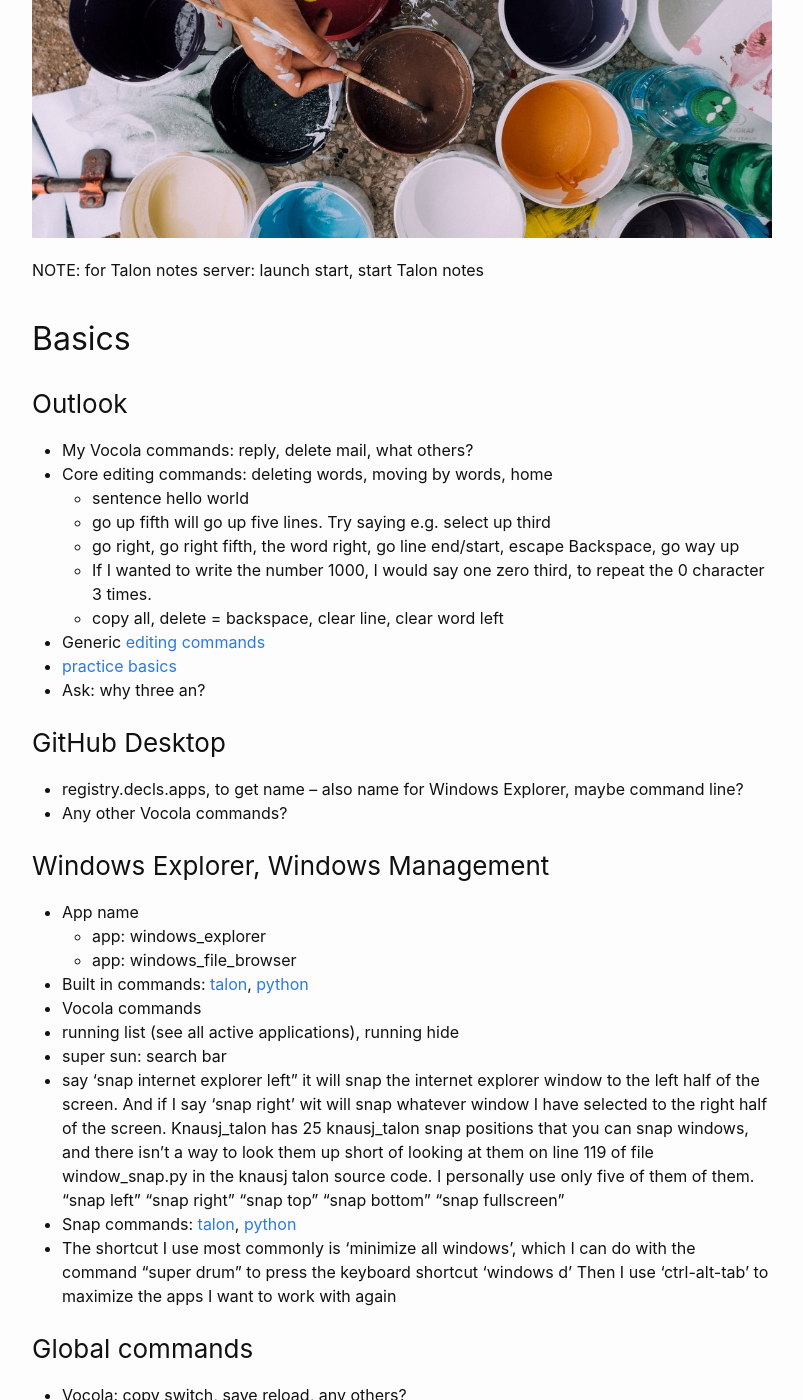
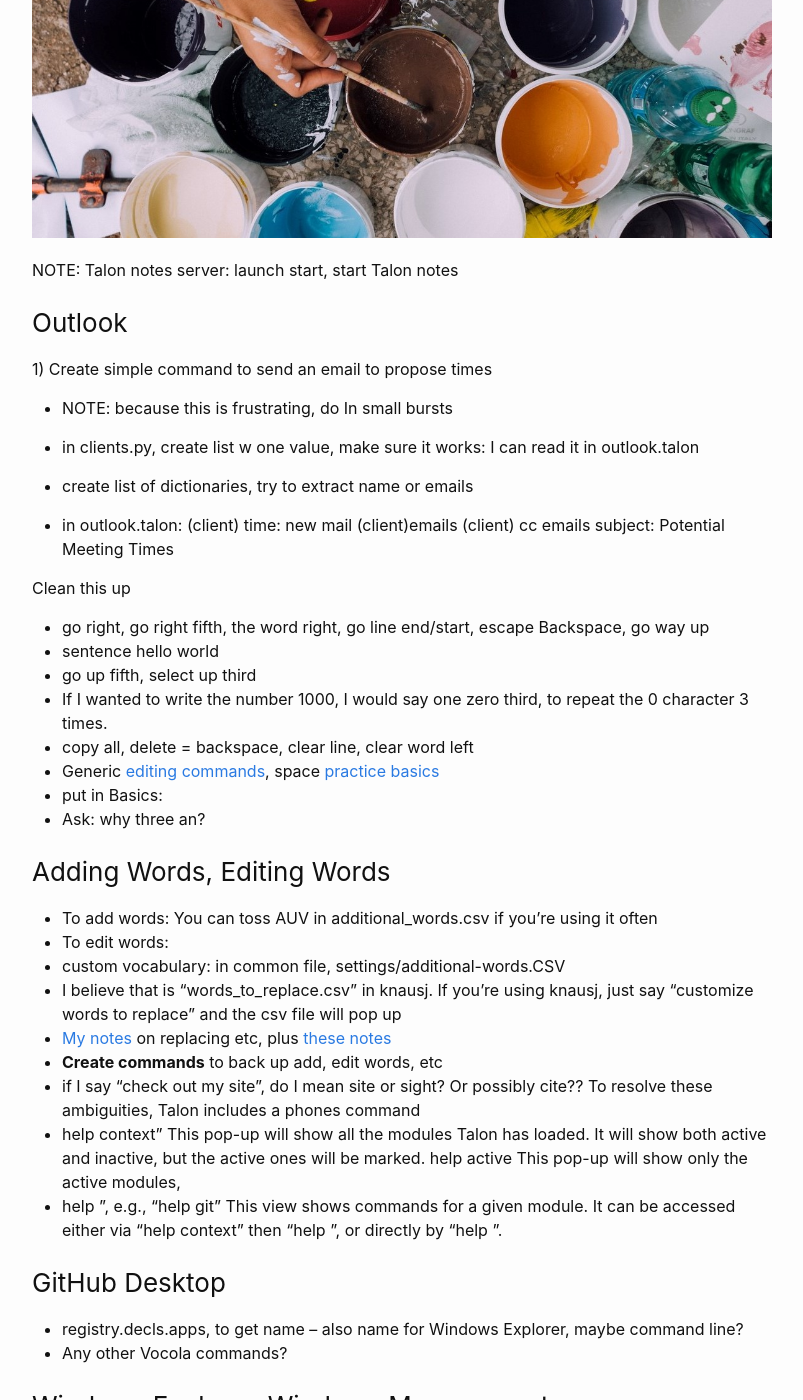
Before and after one commit to aschneiderman/talon-notes, a Jekyll site: the page built from pages/up-next.md, in a window 1280 px wide and 1400 px high, scrolled down 213 px. Shown: the whole window, without its empty margins (238-1041 px from the left). Built offline with Jekyll 4.4.1, drawn with Linux system fonts in a browser that asks for light colours; some of the changed text lies outside the part shown.

Commit message:
Tweak order of next steps

```diff
--- a/pages/up-next.md
+++ b/pages/up-next.md
@@ -4,21 +4,45 @@ layout: content
 image: hand-paid-cans-36464-pxh2.jpg
 ---
 
-NOTE: for Talon notes server: launch start, start Talon notes
-
-## Basics
+NOTE:  Talon notes server: launch start, start Talon notes
 
 ### Outlook
-- My Vocola commands: reply, delete mail, what others?
-- Core editing commands: deleting words, moving by words, home
-	- sentence hello world
-	- go up fifth will go up five lines. Try saying e.g. select up third
-	- go right, go right fifth, the word right, go line end/start, escape Backspace, go way up
-	- If I wanted to write the number 1000, I would say one zero third, to repeat the 0 character 3 times.
-	- copy all, delete = backspace, clear line, clear word left
--  Generic [editing commands](https://github.com/knausj85/knausj_talon/blob/main/core/edit/edit.talon)
--  [practice basics](https://chaosparrot.github.io/talon_practice/)
+1) Create simple command to send an email to  propose times
+- NOTE: because this is frustrating, do In small bursts
+
+- in clients.py,  create list w one value, make sure it works: I can read it in  outlook.talon
+
+- create list of dictionaries,  try to extract name or emails
+
+- in outlook.talon: (client) time:
+new mail
+(client)emails
+(client) cc emails
+subject: Potential Meeting Times
+
+Clean this up
+
+- go right, go right fifth, the word right, go line end/start, escape Backspace, go way up
+- sentence hello world
+- go up fifth, select up third
+- If I wanted to write the number 1000, I would say one zero third, to repeat the 0 character 3 times.
+- copy all, delete = backspace, clear line, clear word left
+-  Generic [editing commands](https://github.com/knausj85/knausj_talon/blob/main/core/edit/edit.talon), space [practice basics](https://chaosparrot.github.io/talon_practice/)
+- put in Basics:
 -  Ask: why three an?
+
+### Adding Words, Editing Words
+- To add words:  You can toss AUV in additional_words.csv if you're using it often
+- To edit words:
+-  custom vocabulary: in common file, settings/additional-words.CSV
+-  I believe that is "words_to_replace.csv" in knausj. If you're using knausj, just say "customize words to replace" and the csv file will pop up
+-  [My notes](https://aschneiderman.github.io/talon-notes/pages/basics-write/writing.html) on replacing etc, plus [these notes](https://aschneiderman.github.io/talon-notes/pages/basics-write/correct-that.html)
+- **Create commands** to back up add, edit words, etc
+- if I say "check out my site", do I mean site or sight? Or possibly cite?? To resolve these ambiguities, Talon includes a phones command
+- help context” This pop-up will show all the modules Talon has loaded. It will show both active and inactive, but the active ones will be marked. help active This pop-up will show only the active modules,
+- help <module name>”, e.g., “help git” This view shows commands for a given module. It can be accessed either via “help context” then “help <module name>”, or directly by “help <module name>”.
+
+
 
 ### GitHub Desktop
 - registry.decls.apps, to get name -- also name for Windows Explorer, maybe command line?
```
Also changed, not shown: other parts of pages/up-next.md (+0 -11 lines).
